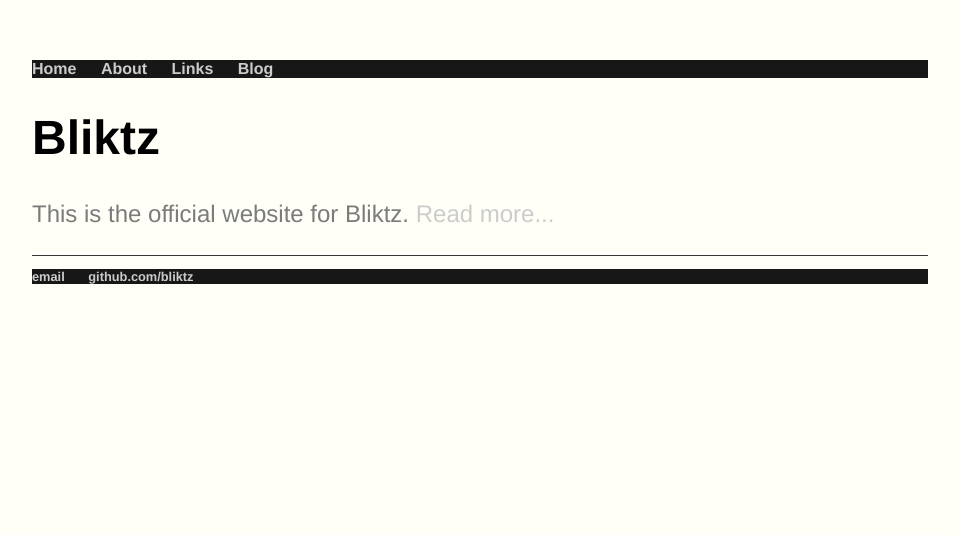
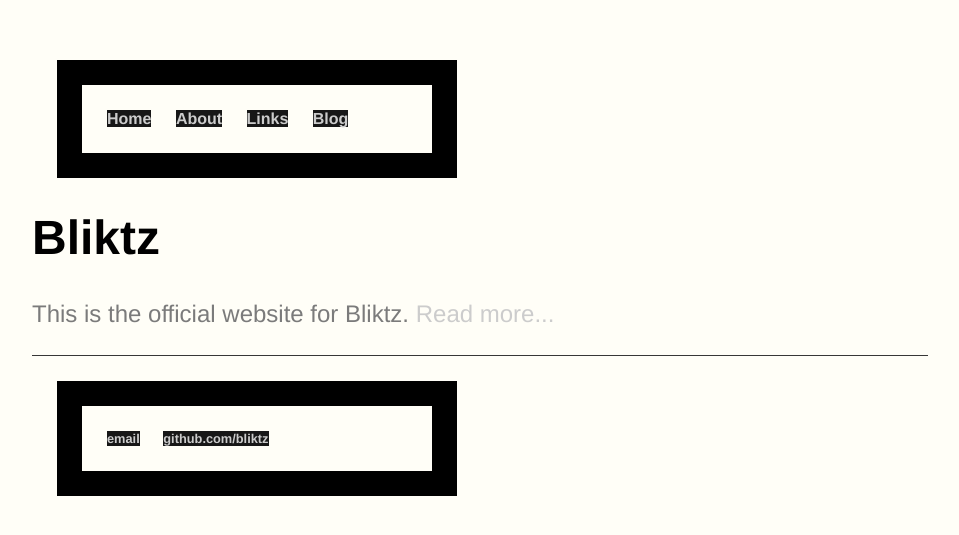
Before and after one commit to bliktz/bliktz.github.io, a Jekyll site: the page built from index.html, in a window 1280 px wide. Shown: the top 535 px of the page, without its empty margins (160-1119 px from the left). Built offline with Jekyll 4.4.1, drawn with Linux system fonts in a browser that asks for light colours.

Commit message:
Update main.css

```diff
--- a/css/main.css
+++ b/css/main.css
@@ -8,7 +8,10 @@
     padding: 0px;
     list-style: none;
     font-weight: bold;
-    background-color: #171717
+    width: 300px;
+    border: 25px solid Black;
+    padding: 25px;
+    margin: 25px;
 }
 nav ul li, footer ul li {
     display: inline;
```
